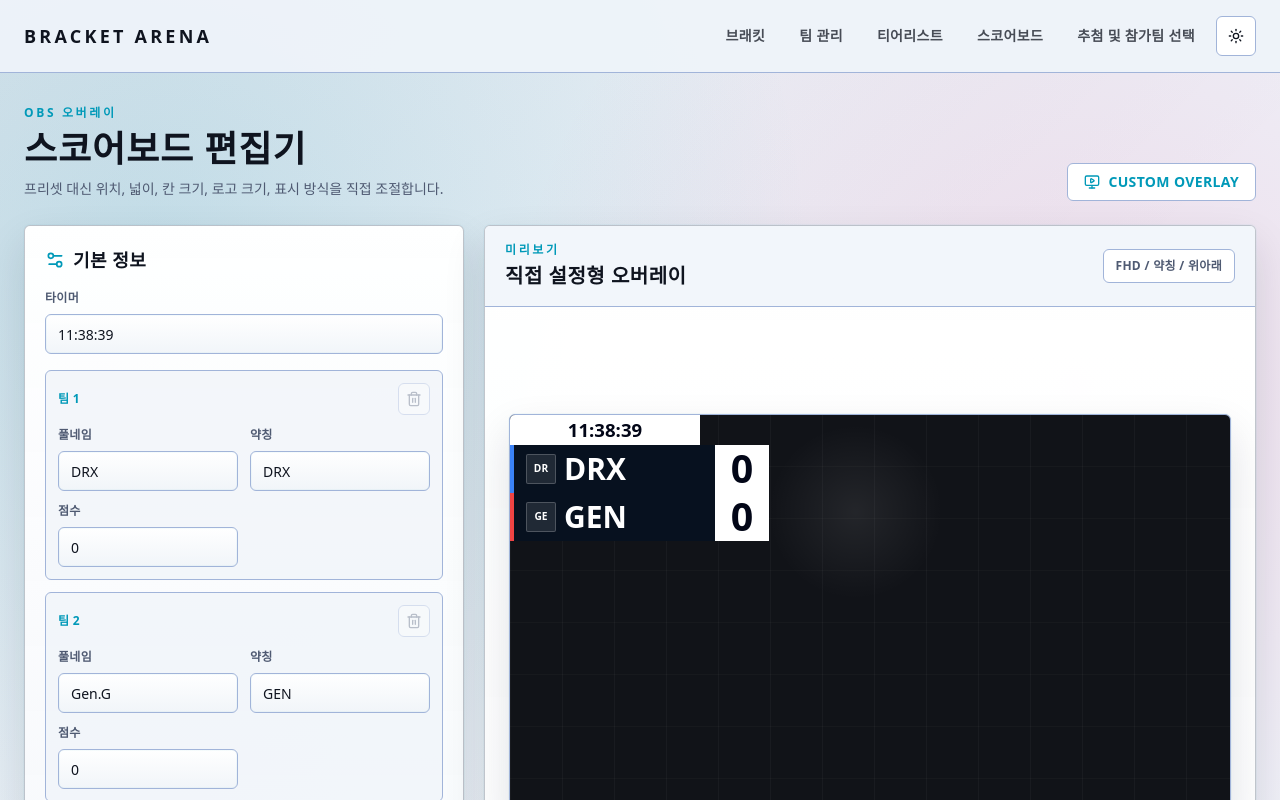
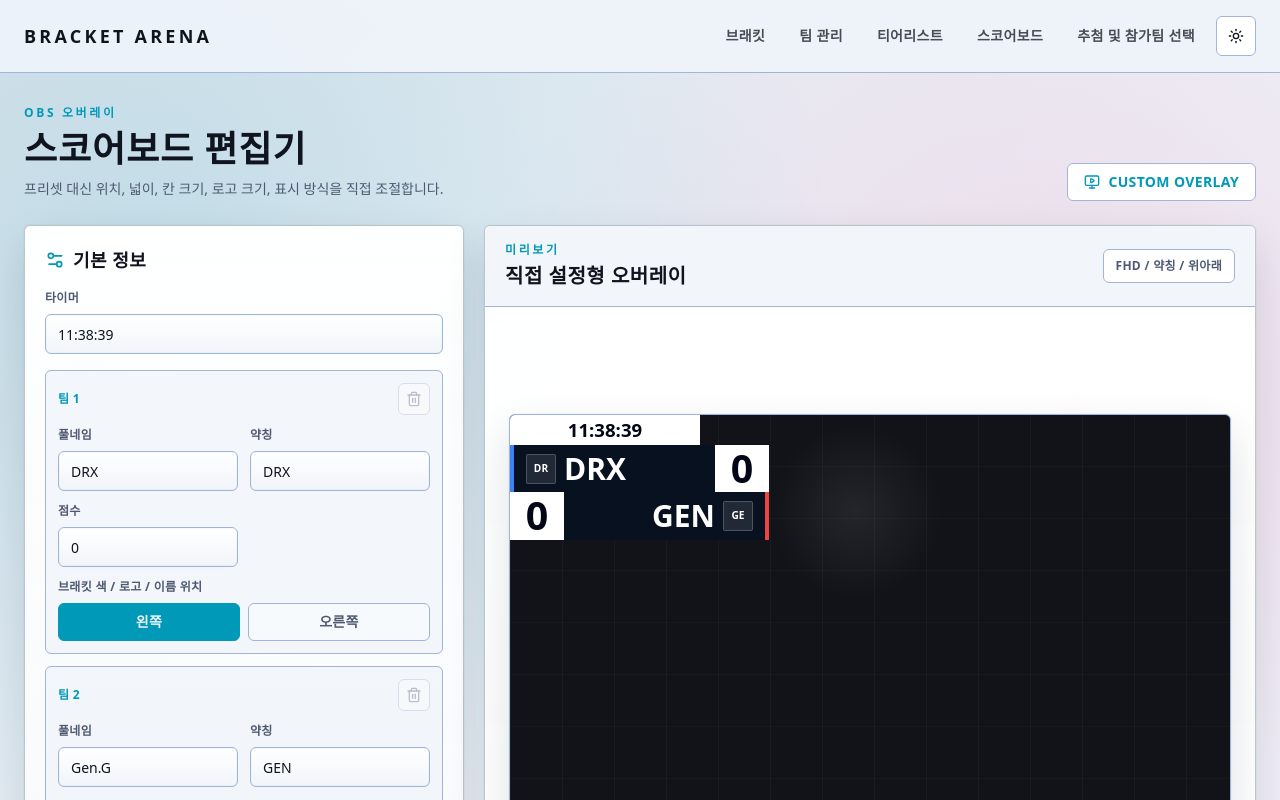
Before and after one commit to Byeolsae/Bracket-Arena, a Next.js app: page /scoreboard in a window 1280 px wide. Shown: the top 800 px of the page. Built offline with nearby package versions, Linux system fonts and the light colour scheme.

Commit message:
Add per-team scoreboard accent side

```diff
--- a/src/app/scoreboard/page.tsx
+++ b/src/app/scoreboard/page.tsx
@@ -7,6 +7,7 @@ import { Eye, MonitorPlay, Move, Plus, Settings2, SlidersHorizontal, Trash2 } fr
 type NameMode = "short" | "full";
 type Direction = "horizontal" | "vertical";
 type ScreenResolution = "fhd" | "qhd" | "uhd" | "custom";
+type AccentSide = "left" | "right";
 type ResizeHandle =
   | "left"
   | "right"
@@ -38,6 +39,7 @@ type ScoreboardTeam = {
   name: string;
   shortName: string;
   score: number;
+  accentSide: AccentSide;
   x: number;
   y: number;
   teamWidth: number;
@@ -68,7 +70,6 @@ type OverlaySettings = {
   direction: Direction;
   resolution: ScreenResolution;
   splitTeams: boolean;
-  symmetricBrackets: boolean;
   symmetricSizes: boolean;
   showLogo: boolean;
   showTimer: boolean;
@@ -78,8 +79,8 @@ type OverlaySettings = {
 const defaultScoreboard: ScoreboardState = {
   timer: "11:38:39",
   teams: [
-    { id: "team-1", name: "DRX", shortName: "DRX", score: 0, x: 0, y: 12, teamWidth: 205, scoreWidth: 54, rowHeight: 48 },
-    { id: "team-2", name: "Gen.G", shortName: "GEN", score: 0, x: 42, y: 12, teamWidth: 205, scoreWidth: 54, rowHeight: 48 }
+    { id: "team-1", name: "DRX", shortName: "DRX", score: 0, accentSide: "left", x: 0, y: 12, teamWidth: 205, scoreWidth: 54, rowHeight: 48 },
+    { id: "team-2", name: "Gen.G", shortName: "GEN", score: 0, accentSide: "right", x: 42, y: 12, teamWidth: 205, scoreWidth: 54, rowHeight: 48 }
   ]
 };
 
@@ -101,7 +102,6 @@ const defaultSettings: OverlaySettings = {
   direction: "vertical",
   resolution: "fhd",
   splitTeams: false,
-  symmetricBrackets: true,
   symmetricSizes: true,
   showLogo: true,
   showTimer: true,
@@ -174,6 +174,7 @@ export default function ScoreboardPage() {
             name: `Team ${nextNumber}`,
             shortName: `T${nextNumber}`,
             score: 0,
+            accentSide: nextNumber % 2 === 1 ? "left" : "right",
             x: (nextNumber - 1) * 8,
             y: 12 + (nextNumber - 1) * 8,
             teamWidth: current.teams[0]?.teamWidth ?? defaultSettings.teamWidth,
@@ -780,6 +781,23 @@ export default function ScoreboardPage() {
                         onChange={(value) => updateTeam(team.id, "score", value)}
                       />
                     </div>
+                    <div className="mt-3">
+                      <p className="mb-2 text-xs font-black uppercase tracking-wide text-muted">브래킷 색 / 로고 / 이름 위치</p>
+                      <div className="grid grid-cols-2 gap-2">
+                        <ToggleButton
+                          active={team.accentSide === "left"}
+                          onClick={() => updateTeam(team.id, "accentSide", "left")}
+                        >
+                          왼쪽
+                        </ToggleButton>
+                        <ToggleButton
+                          active={team.accentSide === "right"}
+                          onClick={() => updateTeam(team.id, "accentSide", "right")}
+                        >
+                          오른쪽
+                        </ToggleButton>
+                      </div>
+                    </div>
                   </div>
                 ))}
                 <button
@@ -824,9 +842,6 @@ export default function ScoreboardPage() {
               </CheckButton>
               <CheckButton active={settings.splitTeams} onClick={() => updateSetting("splitTeams", !settings.splitTeams)}>
                 팀 분리
-              </CheckButton>
-              <CheckButton active={settings.symmetricBrackets} onClick={() => updateSetting("symmetricBrackets", !settings.symmetricBrackets)}>
-                대칭
               </CheckButton>
               <CheckButton active={settings.symmetricSizes} onClick={() => updateSetting("symmetricSizes", !settings.symmetricSizes)}>
                 크기 대칭
@@ -980,10 +995,10 @@ function CustomScoreboardOverlay({
     top: `${settings.y}%`,
     opacity: settings.opacity / 100
   };
-  const availableTeamWidth =
-    settings.direction === "vertical"
-      ? settings.teamWidth
-      : settings.teamWidth;
+  const getColumns = (team: ScoreboardTeam) =>
+    team.accentSide === "right"
+      ? `${settings.scoreWidth}px ${settings.teamWidth}px`
+      : `${settings.teamWidth}px ${settings.scoreWidth}px`;
 
   if (settings.splitTeams) {
     return (
@@ -1036,41 +1051,38 @@ function CustomScoreboardOverlay({
                 key={teamPair.map((team) => team.id).join("-")}
                 className="grid"
                 style={{
-                  gridTemplateColumns: settings.symmetricBrackets
-                    ? `${settings.scoreWidth}px ${availableTeamWidth}px ${availableTeamWidth}px ${settings.scoreWidth}px`
-                    : `${availableTeamWidth}px ${settings.scoreWidth}px ${availableTeamWidth}px ${settings.scoreWidth}px`,
+                  gridTemplateColumns: teamPair.map((team) => getColumns(team)).join(" "),
                   marginTop: pairIndex > 0 ? -1 : 0
                 }}
               >
                 <TeamCell
                   team={teamPair[0]}
                   side="left"
-                  scoreFirst={settings.symmetricBrackets}
                   settings={settings}
                 />
                 {teamPair[1] ? (
                   <TeamCell team={teamPair[1]} side="right" settings={settings} />
-                ) : (
-                  <>
-                    <div />
-                    <div />
-                  </>
-                )}
+                ) : null}
               </div>
             ))}
           </div>
         ) : (
-          <div
-            className="grid"
-            style={{ gridTemplateColumns: `${availableTeamWidth}px ${settings.scoreWidth}px` }}
-          >
+          <div className="grid">
             {scoreboard.teams.map((team, index) => (
-              <TeamCell
+              <div
                 key={team.id}
-                team={team}
-                side={index === 0 ? "left" : "right"}
-                settings={settings}
-              />
+                className="grid"
+                style={{
+                  gridTemplateColumns: getColumns(team),
+                  marginTop: index > 0 ? -1 : 0
+                }}
+              >
+                <TeamCell
+                  team={team}
+                  side={index === 0 ? "left" : "right"}
+                  settings={settings}
+                />
+              </div>
             ))}
           </div>
         )}
@@ -1205,8 +1217,7 @@ function SplitTeamBracket({
   onScoreResizePointerDown: (teamId: string, handle: ScoreResizeHandle, event: ReactPointerEvent<HTMLDivElement>) => void;
 }) {
   const side = index % 2 === 0 ? "left" : "right";
-  const scoreFirst = settings.direction === "horizontal" && settings.symmetricBrackets && side === "left";
-  const teamFirst = settings.direction !== "horizontal" || !scoreFirst;
+  const teamFirst = team.accentSide === "left";
   const size = getBracketSize(team, settings);
   const gridTemplateColumns = teamFirst
     ? `${size.teamWidth}px ${size.scoreWidth}px`
@@ -1226,7 +1237,6 @@ function SplitTeamBracket({
       <TeamCell
         team={team}
         side={side}
-        scoreFirst={scoreFirst}
         settings={settings}
       />
       <ResizeHandles
@@ -1313,17 +1323,23 @@ function AlignmentGuides({ guides }: { guides: DragGuides }) {
 function TeamCell({
   team,
   side,
-  scoreFirst = false,
   settings
 }: {
   team: ScoreboardTeam;
   side: "left" | "right";
-  scoreFirst?: boolean;
   settings: OverlaySettings;
 }) {
-  const mirrored = settings.direction === "horizontal" && settings.symmetricBrackets && side === "right";
+  const accentRight = team.accentSide === "right";
+  const scoreFirst = accentRight;
   const label = settings.nameMode === "short" ? team.shortName : team.name;
   const size = getBracketSize(team, settings);
+  const accentBorder = accentRight
+    ? side === "left"
+      ? "border-r-blue-500"
+      : "border-r-red-500"
+    : side === "left"
+      ? "border-l-blue-500"
+      : "border-l-red-500";
   const scoreCell = (
     <ScoreCell
       key="score"
@@ -1337,20 +1353,20 @@ function TeamCell({
       key="team"
       className={[
         "flex min-w-0 items-center gap-2 bg-[#07111f] px-3 text-white",
-        mirrored ? "justify-end border-r-4 border-r-red-500" : side === "left" ? "border-l-4 border-l-blue-500" : "border-l-4 border-l-red-500"
+        accentRight ? `justify-end border-r-4 ${accentBorder}` : `border-l-4 ${accentBorder}`
       ].join(" ")}
       style={{ height: size.rowHeight }}
     >
-      {!mirrored && settings.showLogo && settings.logoSize > 0 ? (
+      {!accentRight && settings.showLogo && settings.logoSize > 0 ? (
         <LogoBox label={team.shortName} size={settings.logoSize} />
       ) : null}
       <span
-        className={["truncate font-black uppercase leading-none", mirrored ? "text-right" : ""].join(" ")}
+        className={["truncate font-black uppercase leading-none", accentRight ? "text-right" : ""].join(" ")}
         style={{ fontSize: settings.fontSize }}
       >
         {label}
       </span>
-      {mirrored && settings.showLogo && settings.logoSize > 0 ? (
+      {accentRight && settings.showLogo && settings.logoSize > 0 ? (
         <LogoBox label={team.shortName} size={settings.logoSize} />
       ) : null}
     </div>
```
